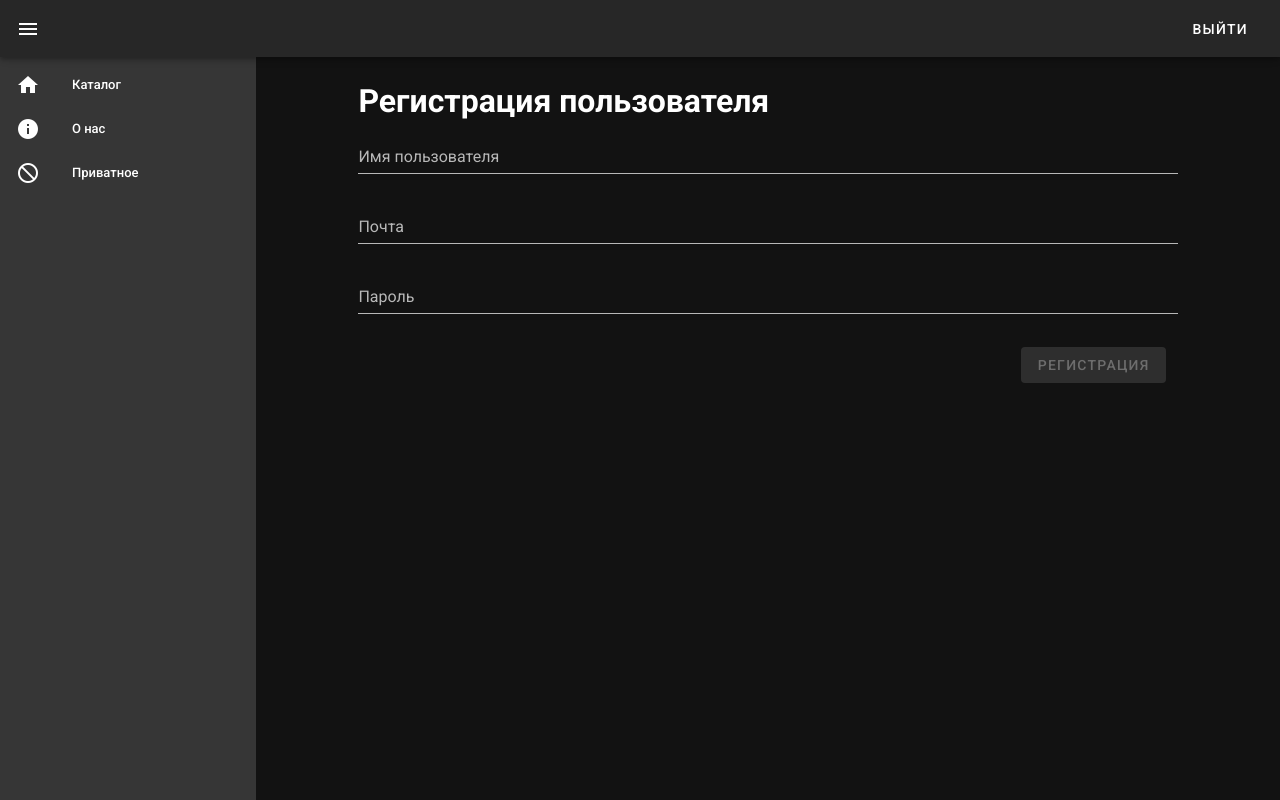
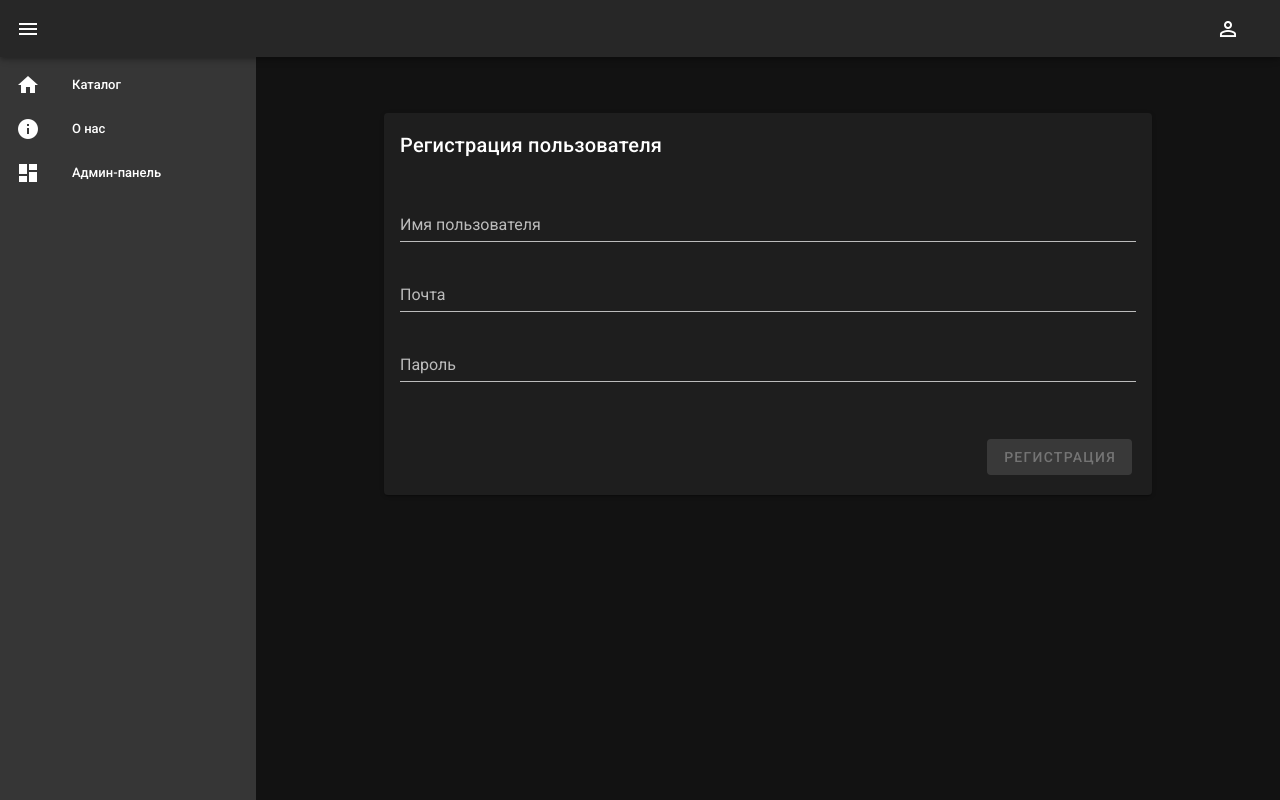
Before and after one commit to av1ppp/ceaser-website, a Vue app: page /registration in a window 1280 px wide. Built offline with nearby package versions, Linux system fonts and the light colour scheme; sample sign-in values are in the browser's storage.

Commit message:
add dropdown to navbar

```diff
--- a/src/components/Navbar.vue
+++ b/src/components/Navbar.vue
@@ -7,6 +7,7 @@
   >
     <v-app-bar-nav-icon
       @click="toggleNavside"
+      class="mr-5"
     >
     </v-app-bar-nav-icon>
 
@@ -17,13 +18,61 @@
 
     <v-spacer></v-spacer>
 
-    <v-btn
-      text
+    <v-menu
+      bottom
+      left
       v-if="isLoggedIn"
-      @click="logout"
     >
-    Выйти
-    </v-btn>
+      <template v-slot:activator="{ on, attrs }">
+        <v-btn
+          class="mr-3"
+          icon
+          v-bind="attrs"
+          v-on="on"
+        >
+          <v-icon>mdi-account-outline</v-icon>
+        </v-btn>
+      </template>
+
+      <v-list
+        color="pink accent-4"
+        dense
+      >
+        <v-list-item
+          class="dropdown-item"
+          to="/my/account"
+        >
+          <v-list-item-icon>
+            <v-icon>
+              mdi-card-account-details-outline
+            </v-icon>
+          </v-list-item-icon>
+          <v-list-item-title>Мой профиль</v-list-item-title>
+        </v-list-item>
+
+        <v-list-item
+          class="dropdown-item"
+          to="/my/videos"
+        >
+          <v-list-item-icon>
+            <v-icon>mdi-video-outline</v-icon>
+          </v-list-item-icon>
+          <v-list-item-title>Мои видео</v-list-item-title>
+        </v-list-item>
+
+        <v-divider></v-divider>
+
+        <v-list-item
+          class="dropdown-item"
+          @click="logout"
+        >
+          <v-list-item-icon>
+            <v-icon>mdi-exit-to-app</v-icon>
+          </v-list-item-icon>
+          <v-list-item-title>Выход</v-list-item-title>
+        </v-list-item>
+      </v-list>
+    </v-menu>
 
     <template
       v-else
@@ -59,8 +108,14 @@ export default {
 
     logout() {
       this.$store.dispatch('logout')
-        .then(() => this.$router.push('/login'))
+          .then(() => this.$router.push('/login'))
     }
   }
 }
 </script>
+
+<style>
+.dropdown-item {
+  cursor: pointer;
+}
+</style>
--- a/src/components/Navside.vue
+++ b/src/components/Navside.vue
@@ -6,7 +6,6 @@
         :clipped="true"
         :mini-variant.sync="mini"
     >
-
         <v-list
             dense
             nav
@@ -27,21 +26,21 @@
             </v-list-item>
 
             <v-list-item
-            to="/secure"
-            key="Secure"
+                to="/adminpanel"
+                key="AdminPanel"
                 v-if="isLoggedIn"
                 link
             >
                 <v-list-item-icon>
-                <v-icon>mdi-cancel</v-icon>
+                    <v-icon>mdi-view-dashboard</v-icon>
                 </v-list-item-icon>
 
                 <v-list-item-content>
-                <v-list-item-title>Приватное</v-list-item-title>
+                    <v-list-item-title>Админ-панель</v-list-item-title>
                 </v-list-item-content>
             </v-list-item>
+        </v-list>
 
-    </v-list>
     </v-navigation-drawer>
 </template>
 
--- a/src/router/index.js
+++ b/src/router/index.js
@@ -1,13 +1,15 @@
 import Vue from 'vue'
 import VueRouter from 'vue-router'
+import { store } from '@/store'
 
 import Home from '@/views/Home.vue'
 import About from '@/views/About.vue'
 import Catalog from '@/views/Catalog.vue'
 import Login from '@/views/Login.vue'
 import Registration from '@/views/Registration.vue'
-import Secure from '@/views/Secure.vue'
-import { store } from '@/store'
+import AdminPanel from '@/views/AdminPanel.vue'
+import MyVideos from '@/views/MyVideos'
+import MyAccount from '@/views/MyAccount'
 
 Vue.use(VueRouter)
 
@@ -37,12 +39,22 @@ const routes = [{
         component: Registration
     },
     {
-        path: '/secure',
-        name: 'Secure',
-        component: Secure,
-        meta: {
-            requiredAuth: true
-        }
+        path: '/adminpanel',
+        name: 'AdminPanel',
+        component: AdminPanel,
+        meta: { requiredAuth: true }
+    },
+    {
+        path: '/my/videos',
+        name: 'MyVideos',
+        component: MyVideos,
+        meta: { requiredAuth: true }
+    },
+    {
+        path: '/my/account',
+        name: 'MyAccount',
+        component: MyAccount,
+        meta: { requiredAuth: true }
     }
 ]
 
--- /dev/null
+++ b/src/views/AdminPanel.vue
@@ -0,0 +1,11 @@
+<template>
+  <div style="margin: 10px">
+    <v-card
+      elevation="2"
+    >
+      <v-card-text>
+        Hello user
+      </v-card-text>
+    </v-card>
+  </div>
+</template>
--- a/src/views/Login.vue
+++ b/src/views/Login.vue
@@ -1,12 +1,19 @@
 <template>
-    <div style="width: 80%" class="mx-auto mt-5">
-        <h1>Авторизация пользователя</h1>
+    <v-card
+        class="mx-auto my-14"
+        elevation="2"
+        width="75%"
+        :loading="loading"
+        v-on:keyup.enter="login"
+    >
+        <v-card-title>Авторизация пользователя</v-card-title>
 
         <v-form
             ref="form"
             v-model="valid"
         >
 
+            <v-card-text>
                 <v-text-field
                     v-model="email"
                     :rules="rules.email"
@@ -19,6 +26,7 @@
                     :rules="[v => !!v || 'Обязательное поле']"
                     label="Пароль"
                     required
+                    type="password"
                 ></v-text-field>
 
                 <v-alert
@@ -28,7 +36,9 @@
                 >
                     {{ alertError.message }}
                 </v-alert>
+            </v-card-text>
 
+            <v-card-actions>
                 <v-col class="text-right">
                     <v-btn
                         :disabled="!valid"
@@ -38,15 +48,16 @@
                         Логин
                     </v-btn>
                 </v-col>
-
+            </v-card-actions>
         </v-form>
-    </div>
+    </v-card>
 </template>
 
 <script>
 export default {
     data() {
         return {
+            loading: false,
             alertError: {
                 show: false,
                 message: ''
@@ -73,16 +84,20 @@ export default {
         },
 
         login() {
+            if (this.valid) {
                 const data = {
                     email: this.email,
                     password: this.password
                 }
+                this.loading = true
                 this.$store.dispatch('login', data)
                     .then(() => this.$router.push('/'))
                     .catch(err => {
                         console.error(err)
                         this.showAlertError(err, 3500)
                     })
+                    .finally(() => this.loading = false)
+            }
         }
     }
 }
--- /dev/null
+++ b/src/views/MyAccount.vue
@@ -0,0 +1,3 @@
+<template>
+    <h1>Мой аккаунт</h1>
+</template>
--- /dev/null
+++ b/src/views/MyVideos.vue
@@ -0,0 +1,41 @@
+<template>
+    <div class="ma-3">
+        <v-card>
+            <v-card-text>
+                <v-row>
+                    <v-btn>Normal</v-btn>
+                    <v-btn
+                        color="primary"
+                    >
+                        Primary
+                    </v-btn>
+                    <v-btn
+                        color="error"
+                    >
+                        Error
+                    </v-btn>
+                </v-row>
+            </v-card-text>
+        </v-card>
+
+
+
+
+        <v-simple-table>
+            <template v-slot:default>
+            <thead>
+                <tr>
+                <th class="text-left">
+                    Name
+                </th>
+                <th class="text-left">
+                    Calories
+                </th>
+                </tr>
+            </thead>
+            <tbody>
+            </tbody>
+            </template>
+        </v-simple-table>
+    </div>
+</template>
--- a/src/views/Registration.vue
+++ b/src/views/Registration.vue
@@ -1,12 +1,18 @@
 <template>
-    <div style="width: 80%" class="mx-auto mt-5">
-        <h1>Регистрация пользователя</h1>
+    <v-card
+        style="width: 75%"
+        class="mx-auto my-14"
+        :loading="loading"
+        v-on:keyup.enter="registration"
+    >
+        <v-card-title>Регистрация пользователя</v-card-title>
 
         <v-form
             ref="form"
             v-model="valid"
         >
 
+            <v-card-text>
                 <v-text-field
                     v-model="name"
                     :rules="[v => !!v || 'Обязательно поле']"
@@ -35,7 +41,9 @@
                 >
                     {{ alertError.message }}
                 </v-alert>
+            </v-card-text>
 
+            <v-card-actions>
                 <v-col class="text-right">
                     <v-btn
                         :disabled="!valid"
@@ -45,15 +53,16 @@
                         Регистрация
                     </v-btn>
                 </v-col>
-
+            </v-card-actions>
         </v-form>
-    </div>
+    </v-card>
 </template>
 
 <script>
 export default {
     data() {
         return {
+            loading: false,
             alertError: {
                 show: false,
                 message: ''
@@ -83,18 +92,22 @@ export default {
         },
 
         registration() {
+            if (this.valid) {
                 const data = {
                     name: this.name,
                     email: this.email,
                     password: this.password,
                     isAdmin: this.isAdmin
                 }
+                this.loading = true
                 this.$store.dispatch('registration', data)
                     .then(() => this.$router.push('/'))
                     .catch(err => {
                         console.error(err)
                         this.showAlertError(err, 3500)
                     })
+                    .finally(() => this.loading = false)
+            }
         }
     }
 }
--- a/src/views/Secure.vue
+++ /dev/null
@@ -1,5 +0,0 @@
-<template>
-  <div>
-    <h1>This page is protected by auth</h1>
-  </div>
-</template>
```
Lines whose indentation alone changed are shown as unchanged.
